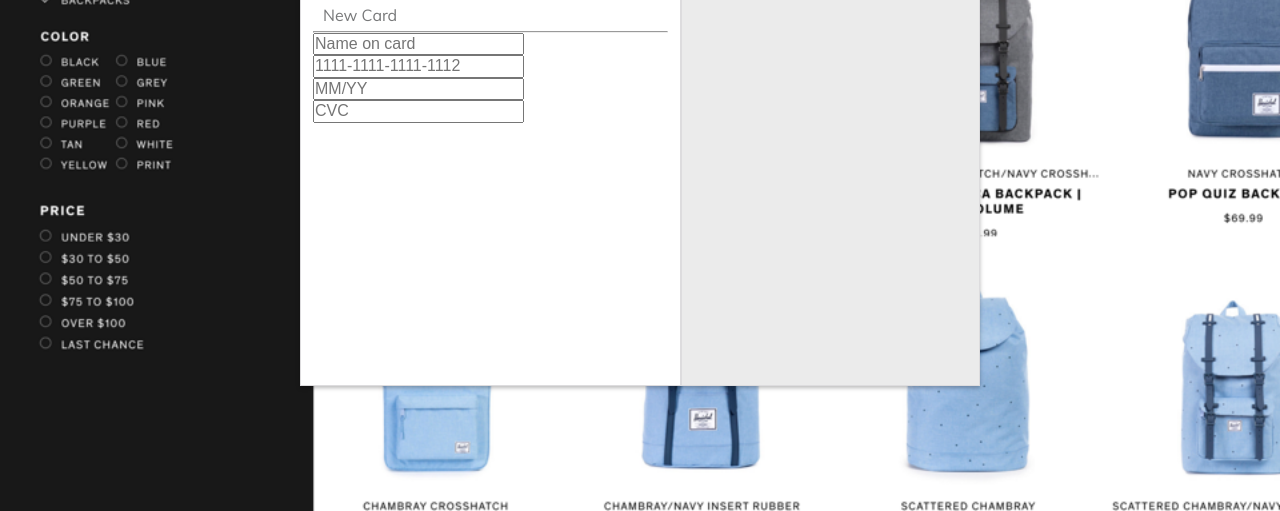
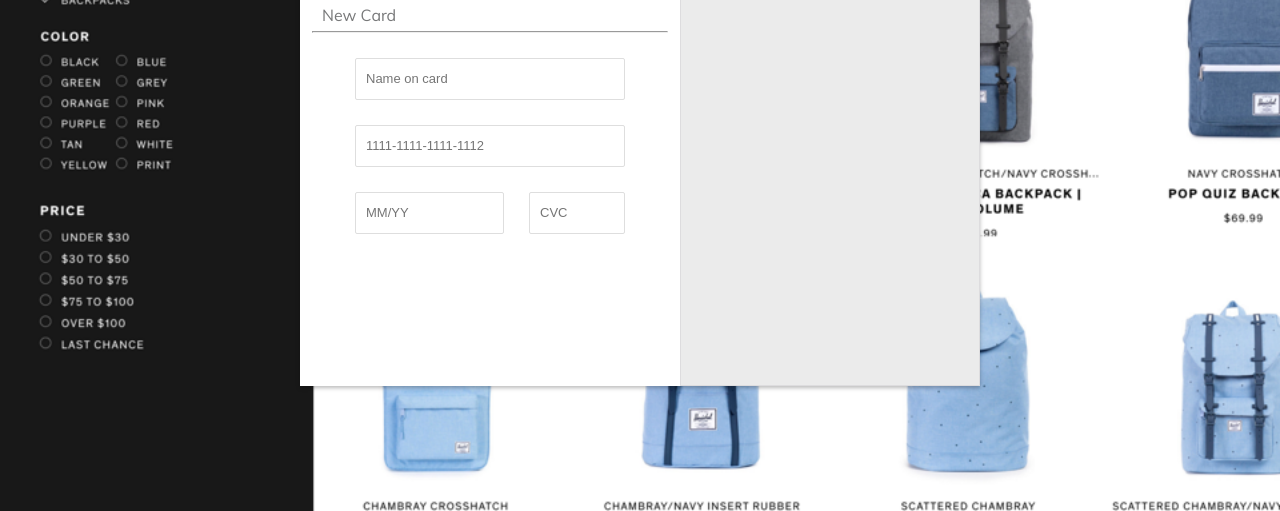
Before and after one commit to helera/makersprojetos, a plain HTML site: page proj-009/index.html in a window 1280 px wide. Shown: the part 289-800 px from the top of the page. Drawn offline with Linux system fonts and the light colour scheme.

Commit message:
finalizando estilo do formulario do cartao novo

```diff
--- a/proj-009/estilo.css
+++ b/proj-009/estilo.css
@@ -48,10 +48,17 @@ body {
     box-shadow: 0 2px 4px rgba(0, 0, 0, 0.27);
 }
 
+.linha {
+    color: rgba(151, 151, 151, 0.2);
+    background-color: rgba(151, 151, 151, 0.2);
+    width: 354px;
+}
 
 
 
 
+
+/* Área de estilo da seção header */
 
 header {
     background-color: #ffffff;
@@ -102,11 +109,12 @@ section#principal {
 
 
 
+/* Área de estilo da seção dos cartoes anteriores */
 section#principal .cartao {
     background-color: #ffffff;
     width: 381px;
     height: 508px;
-    border: 1px solid #dddcde;
+    border-top: 1px solid #dddcde;
 }
 
 .cartao fieldset {
@@ -120,13 +128,13 @@ section#principal .cartao {
     font-size: 16px;
 }
 
-.cartao ul {
+.cartao .tiposcartao {
     list-style: none;
     display: flex;
     justify-content: space-between;
 }
 
-.cartao li {
+.cartao .alinhandocartao {
     width: 109px;
     height: 96px;
     display: flex;
@@ -144,6 +152,49 @@ section#principal .cartao {
 
 
 
+
+/* Área de estilo da seção do cartao novo */
+.dadoscartao {
+    display: flex;
+    flex-direction: column;
+    align-items: center;
+    justify-content: center;
+}
+
+.cartao input {
+    background-color: #ffffff;
+    border: none;
+    border: 1px solid #dedede;
+    border-radius: 2px;
+    width: 258px;
+    height: 40px;
+    margin-top: 25px;
+    padding-left: 10px;
+    font-size: 13px;
+    font-weight: 400;
+    color: #c4cbd0;
+}
+
+.cartao .camposduplo {
+    display: flex;
+    justify-content: center;
+    box-sizing: border-box;
+    width: 258px;
+}
+
+.cartao .camposduplo .campo1 {
+    width: 137px;
+    margin-right: 25px;
+}
+
+.cartao .camposduplo .campo2 {
+    width: 84px;
+}
+
+
+
+
+
 section#principal .carrinho {
     background-color: #ebebeb;
     border: 1px solid #dddcde;
```
